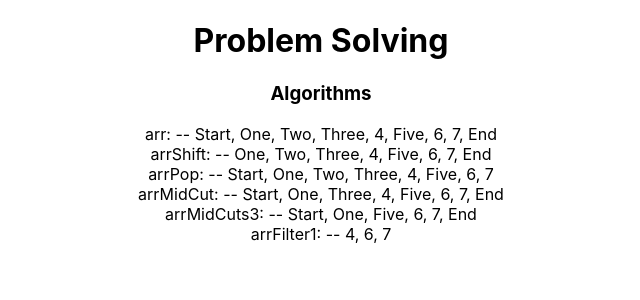
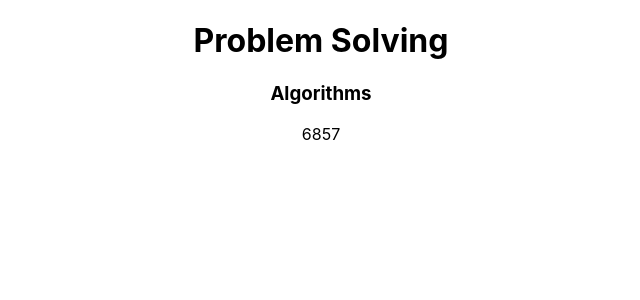
Before and after one commit to callumgrayson/problem-solving, a React (Create React App) app: page / in a window 1280 px wide. Shown: the top 300 px of the page, without its empty margins (319-959 px from the left). Built offline with nearby package versions, Linux system fonts and the light colour scheme.

Commit message:
adds largest prime product

```diff
--- a/src/App.js
+++ b/src/App.js
@@ -19,9 +19,10 @@ const AlgsProject = () => {
   const outputH01 = () => HackerRank.waitingTime([1,1,1,1], 0);
   const outputH02 = () => HackerRank.reformatDate();
   const outputH03 = () => HackerRank.arrayPlay();
+  const outputE03 = () => Euler.largestPrimeFactor(600851475143);
 
 
-  const show = outputH03(); // Change this to see an algorithm output
+  const show = outputE03(); // Change this to see an algorithm output
 
   return (
     <div>
--- a/src/Components/euler.js
+++ b/src/Components/euler.js
@@ -45,7 +45,48 @@ const Euler = {
 
     console.log(arr, retVal);
     return [retVal];
-  }
+  },
+
+  largestPrimeFactor(number) {
+
+    // fa is factorsArray
+    // e is end
+    // n is number
+    // fc is factor2
+    // iP is isPrime
+    // n2 is number2
+    // ln is length of fa
+
+    let n = number;
+    let fa = [];
+    const end = Math.ceil(Math.sqrt(n));
+
+    if (n === 1) return [1];
+    if (n === 2) return [2];
+
+    for (let i = 1; i <= end; i ++) {
+      if (n % i === 0) {
+        const fc2 = n / i;
+        fa = fa.concat(i, fc2);
+      }
+    }
+
+    fa.sort((a, b) => b - a);
+
+    const ip = (n2) => {
+      for (let j = 2; j <= Math.sqrt(n2); j++) {
+        if (n2 % j === 0) return false;
+      }
+
+      return true;
+    }
+
+    let ln = fa.length;
+    for (let k = 0; k < ln; k++) {
+      let p = ip(fa[k]);
+      if (p === true) return [fa[k]];
+    }
+  },
 }
 
 export default Euler;
```
